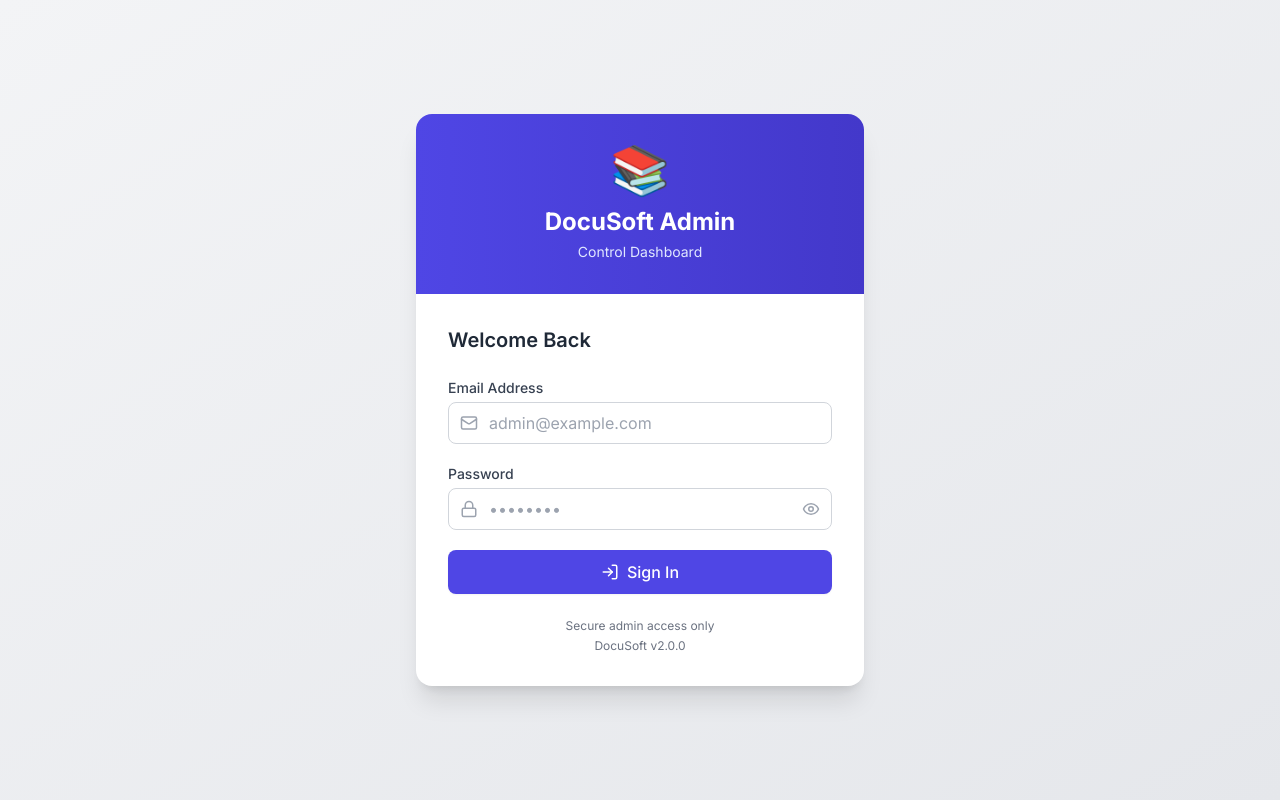
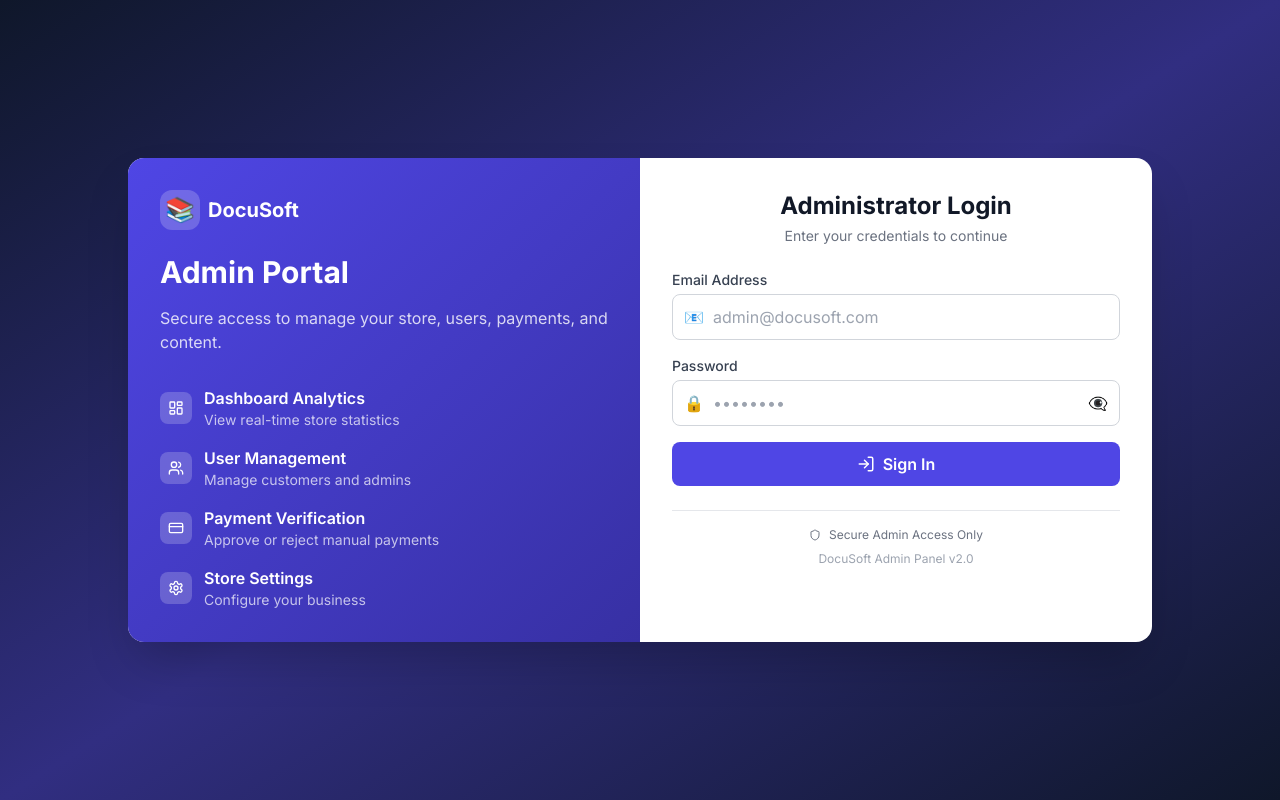
Before and after one commit to Davismcintyre5/docusoftstore-admin, a React (Vite) app: page /login in a window 1280 px wide. Built offline with nearby package versions, Linux system fonts and the light colour scheme; no server answers.

Commit message:
DocuSoftStore V2

```diff
--- a/src/App.jsx
+++ b/src/App.jsx
@@ -2,6 +2,7 @@
 import { BrowserRouter as Router, Routes, Route, Navigate, Outlet } from 'react-router-dom';
 import { AdminAuthProvider, useAdminAuth } from './context/AdminAuthContext';
 import { ThemeProvider } from './context/ThemeContext';
+import { Toaster } from 'react-hot-toast';
 
 // Layout Components
 import AdminHeader from './components/layout/AdminHeader';
@@ -31,7 +32,7 @@
 
 const AppLayout = () => {
   return (
-    <div className="min-h-screen flex flex-col">
+    <div className="min-h-screen flex flex-col bg-gray-50 dark:bg-gray-900">
       <AdminHeader />
       <div className="flex flex-1">
         <AdminSidebar />
@@ -77,6 +78,30 @@
     >
       <AdminAuthProvider>
         <ThemeProvider>
+          <Toaster
+            position="top-right"
+            toastOptions={{
+              duration: 4000,
+              style: {
+                background: '#363636',
+                color: '#fff',
+              },
+              success: {
+                duration: 3000,
+                iconTheme: {
+                  primary: '#4ade80',
+                  secondary: '#fff',
+                },
+              },
+              error: {
+                duration: 4000,
+                iconTheme: {
+                  primary: '#ef4444',
+                  secondary: '#fff',
+                },
+              },
+            }}
+          />
           <AppContent />
         </ThemeProvider>
       </AdminAuthProvider>
--- a/src/pages/LoginPage.jsx
+++ b/src/pages/LoginPage.jsx
@@ -1,8 +1,9 @@
-import React, { useState } from 'react';
+import React, { useState, useEffect } from 'react';
 import { useNavigate } from 'react-router-dom';
 import { useAdminAuth } from '../context/AdminAuthContext';
 import adminApi from '../services/adminApi';
-import { Mail, Lock, LogIn, Eye, EyeOff } from 'lucide-react';
+import { Mail, Lock, LogIn, Eye, EyeOff, Shield, AlertCircle, LayoutDashboard, Users, CreditCard, Settings } from 'lucide-react';
+import toast from 'react-hot-toast';
 
 const LoginPage = () => {
   const [email, setEmail] = useState('');
@@ -10,59 +11,126 @@
   const [error, setError] = useState('');
   const [loading, setLoading] = useState(false);
   const [showPassword, setShowPassword] = useState(false);
+  const [businessName, setBusinessName] = useState('DocuSoft');
   const { login } = useAdminAuth();
   const navigate = useNavigate();
+
+  useEffect(() => {
+    const fetchBusinessName = async () => {
+      try {
+        const { data } = await adminApi.get('/settings');
+        if (data.businessName) setBusinessName(data.businessName);
+      } catch (error) {
+        console.error('Failed to fetch business name', error);
+      }
+    };
+    fetchBusinessName();
+  }, []);
 
   const handleSubmit = async (e) => {
     e.preventDefault();
     setError('');
     setLoading(true);
+
     try {
       const { data } = await adminApi.post('/auth/login', { email, password });
       if (data.user.role !== 'admin') {
         throw new Error('Access denied. Admin only.');
       }
       login(data.token, data.user);
+      toast.success('Welcome back, Admin!');
       navigate('/');
     } catch (err) {
-      setError(err.response?.data?.message || err.message || 'Login failed');
+      const message = err.response?.data?.message || err.message || 'Login failed';
+      setError(message);
+      toast.error(message);
     } finally {
       setLoading(false);
     }
   };
 
   return (
-    <div className="min-h-screen flex items-center justify-center bg-gradient-to-br from-gray-100 to-gray-200 dark:from-gray-900 dark:to-gray-800 p-4">
-      <div className="w-full max-w-md">
-        <div className="bg-white dark:bg-gray-800 rounded-2xl shadow-xl overflow-hidden">
-          {/* Header */}
-          <div className="bg-gradient-to-r from-primary-600 to-primary-700 px-6 py-8 text-center">
-            <div className="text-5xl mb-3">📚</div>
-            <h1 className="text-2xl font-bold text-white">DocuSoft Admin</h1>
-            <p className="text-primary-100 text-sm mt-1">Control Dashboard</p>
+    <div className="min-h-screen flex items-center justify-center bg-gradient-to-br from-slate-900 via-primary-900 to-slate-900 p-4">
+      <div className="flex flex-col md:flex-row max-w-5xl w-full bg-white dark:bg-gray-900 rounded-2xl shadow-2xl overflow-hidden">
+
+        {/* Left Side - Brand Section (Admin Focused) */}
+        <div className="md:w-1/2 bg-gradient-to-br from-primary-600 to-primary-800 p-8 text-white flex flex-col justify-between">
+          <div>
+            <div className="flex items-center gap-2 mb-6">
+              <div className="w-10 h-10 bg-white/20 rounded-xl flex items-center justify-center">
+                <span className="text-2xl">📚</span>
+              </div>
+              <span className="text-xl font-bold">{businessName}</span>
+            </div>
+            <h1 className="text-3xl font-bold mb-4">Admin Portal</h1>
+            <p className="text-white/80 mb-8">Secure access to manage your store, users, payments, and content.</p>
           </div>
 
-          {/* Form */}
-          <div className="p-6 md:p-8">
-            <h2 className="text-xl font-semibold text-gray-800 dark:text-white mb-6">Welcome Back</h2>
+          <div className="space-y-4">
+            <div className="flex items-center gap-3">
+              <div className="w-8 h-8 bg-white/20 rounded-lg flex items-center justify-center">
+                <LayoutDashboard size={16} />
+              </div>
+              <div>
+                <h4 className="font-semibold">Dashboard Analytics</h4>
+                <p className="text-sm text-white/70">View real-time store statistics</p>
+              </div>
+            </div>
+            <div className="flex items-center gap-3">
+              <div className="w-8 h-8 bg-white/20 rounded-lg flex items-center justify-center">
+                <Users size={16} />
+              </div>
+              <div>
+                <h4 className="font-semibold">User Management</h4>
+                <p className="text-sm text-white/70">Manage customers and admins</p>
+              </div>
+            </div>
+            <div className="flex items-center gap-3">
+              <div className="w-8 h-8 bg-white/20 rounded-lg flex items-center justify-center">
+                <CreditCard size={16} />
+              </div>
+              <div>
+                <h4 className="font-semibold">Payment Verification</h4>
+                <p className="text-sm text-white/70">Approve or reject manual payments</p>
+              </div>
+            </div>
+            <div className="flex items-center gap-3">
+              <div className="w-8 h-8 bg-white/20 rounded-lg flex items-center justify-center">
+                <Settings size={16} />
+              </div>
+              <div>
+                <h4 className="font-semibold">Store Settings</h4>
+                <p className="text-sm text-white/70">Configure your business</p>
+              </div>
+            </div>
+          </div>
+        </div>
+
+        {/* Right Side - Login Form */}
+        <div className="md:w-1/2 p-8">
+          <div className="text-center mb-6">
+            <h2 className="text-2xl font-bold text-gray-900 dark:text-white">Administrator Login</h2>
+            <p className="text-gray-500 dark:text-gray-400 text-sm mt-1">Enter your credentials to continue</p>
+          </div>
 
           {error && (
-              <div className="mb-4 p-3 bg-red-100 dark:bg-red-900/30 border border-red-200 dark:border-red-800 rounded-lg text-red-700 dark:text-red-400 text-sm">
-                {error}
+            <div className="mb-4 p-3 bg-red-50 dark:bg-red-900/20 border border-red-200 dark:border-red-800 rounded-lg flex items-center gap-2 text-red-700 dark:text-red-400 text-sm">
+              <AlertCircle size={16} />
+              <span>{error}</span>
             </div>
           )}
 
-            <form onSubmit={handleSubmit} className="space-y-5">
+          <form onSubmit={handleSubmit} className="space-y-4">
             <div>
-                <label className="label">Email Address</label>
+              <label className="block text-sm font-medium text-gray-700 dark:text-gray-300 mb-1">Email Address</label>
               <div className="relative">
-                  <Mail className="absolute left-3 top-1/2 transform -translate-y-1/2 text-gray-400" size={18} />
+                <span className="absolute left-3 top-1/2 -translate-y-1/2 text-gray-400">📧</span>
                 <input
                   type="email"
                   value={email}
                   onChange={(e) => setEmail(e.target.value)}
-                    className="input pl-10"
-                    placeholder="admin@example.com"
+                  className="w-full pl-10 pr-3 py-2.5 border border-gray-300 dark:border-gray-600 rounded-lg focus:ring-2 focus:ring-primary-500 focus:border-transparent dark:bg-gray-800 dark:text-white"
+                  placeholder="admin@docusoft.com"
                   required
                   disabled={loading}
                 />
@@ -70,14 +138,14 @@
             </div>
 
             <div>
-                <label className="label">Password</label>
+              <label className="block text-sm font-medium text-gray-700 dark:text-gray-300 mb-1">Password</label>
               <div className="relative">
-                  <Lock className="absolute left-3 top-1/2 transform -translate-y-1/2 text-gray-400" size={18} />
+                <span className="absolute left-3 top-1/2 -translate-y-1/2 text-gray-400">🔒</span>
                 <input
                   type={showPassword ? 'text' : 'password'}
                   value={password}
                   onChange={(e) => setPassword(e.target.value)}
-                    className="input pl-10 pr-10"
+                  className="w-full pl-10 pr-10 py-2.5 border border-gray-300 dark:border-gray-600 rounded-lg focus:ring-2 focus:ring-primary-500 focus:border-transparent dark:bg-gray-800 dark:text-white"
                   placeholder="••••••••"
                   required
                   disabled={loading}
@@ -85,9 +153,9 @@
                 <button
                   type="button"
                   onClick={() => setShowPassword(!showPassword)}
-                    className="absolute right-3 top-1/2 transform -translate-y-1/2 text-gray-400 hover:text-gray-600"
+                  className="absolute right-3 top-1/2 -translate-y-1/2 text-gray-400 hover:text-gray-600"
                 >
-                    {showPassword ? <EyeOff size={18} /> : <Eye size={18} />}
+                  {showPassword ? '👁️' : '👁️‍🗨️'}
                 </button>
               </div>
             </div>
@@ -95,20 +163,30 @@
             <button
               type="submit"
               disabled={loading}
-                className="w-full btn-primary py-2.5 flex items-center justify-center gap-2"
+              className="w-full bg-primary-600 hover:bg-primary-700 text-white font-semibold py-2.5 rounded-lg transition flex items-center justify-center gap-2 disabled:opacity-50 disabled:cursor-not-allowed"
             >
               {loading ? (
-                  <div className="spinner w-5 h-5 border-2 border-white border-t-transparent"></div>
+                <>
+                  <div className="w-4 h-4 border-2 border-white border-t-transparent rounded-full animate-spin"></div>
+                  Authenticating...
+                </>
               ) : (
-                  <><LogIn size={18} /> Sign In</>
+                <>
+                  <LogIn size={18} />
+                  Sign In
+                </>
               )}
             </button>
           </form>
 
-            <div className="mt-6 text-center text-xs text-gray-500 dark:text-gray-400">
-              <p>Secure admin access only</p>
-              <p className="mt-1">DocuSoft v2.0.0</p>
+          <div className="mt-6 pt-4 border-t border-gray-200 dark:border-gray-700 text-center">
+            <div className="flex items-center justify-center gap-2 text-xs text-gray-500 dark:text-gray-400">
+              <Shield size={12} />
+              <span>Secure Admin Access Only</span>
             </div>
+            <p className="text-xs text-gray-400 dark:text-gray-500 mt-2">
+              DocuSoft Admin Panel v2.0
+            </p>
           </div>
         </div>
       </div>
```
Lines whose indentation alone changed are shown as unchanged.
